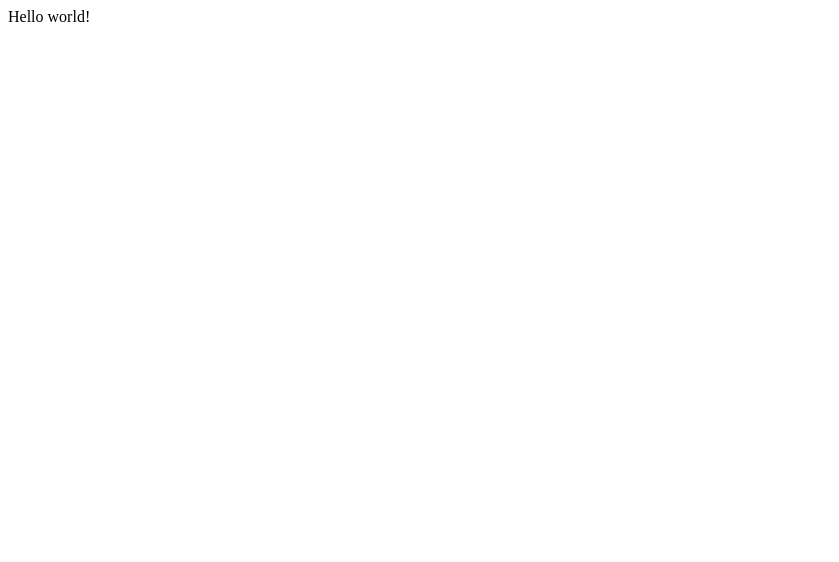
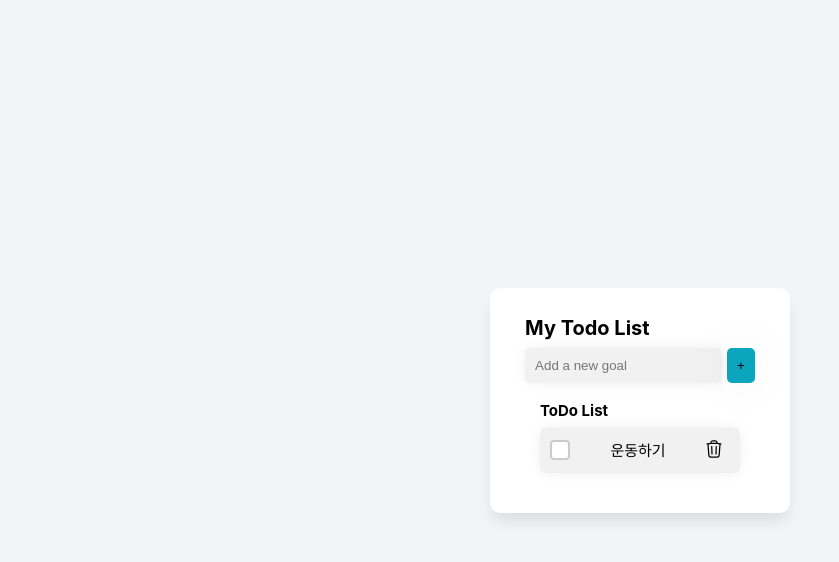
Before and after one commit to Coderchacha/TODO-APP, a React (Vite) app: page / in a window 1280 px wide. Shown: the top 562 px of the page, without its empty margins (0-839 px from the left). Built offline with nearby package versions, Linux system fonts and the light colour scheme.

Commit message:
TODO APP UI작업

```diff
--- a/package.json
+++ b/package.json
@@ -17,6 +17,7 @@
   },
   "dependencies": {
     "react": "^18.2.0",
-    "react-dom": "^18.2.0"
+    "react-dom": "^18.2.0",
+    "styled-components": "^6.0.7"
   }
 }
--- a/src/App.tsx
+++ b/src/App.tsx
@@ -1,5 +1,142 @@
 import React from 'react';
+import styled from 'styled-components';
+
+interface TodoProps {
+  checked: boolean;
+  onClick: () => void;
+}
 
 export const App = () => {
-  return <div>Hello world!</div>;
+  const [isChecked, setIsChecked] = React.useState(false);
+
+  const handleCheckboxChange = () => {
+    setIsChecked(!isChecked);
+  };
+
+  return (
+    <Background>
+      <Todo>
+        <TodoHeader>
+          <Title>My Todo List</Title>
+          <TodoInput type='text' placeholder='Add a new goal' />
+          <TodoAddBtn type='button'>+</TodoAddBtn>
+        </TodoHeader>
+
+        <ul>
+          <TodoListTitle>ToDo List</TodoListTitle>
+          <TodoList>
+            <TodoListCheckBox
+              checked={isChecked}
+              onClick={handleCheckboxChange}
+            />
+            <TodoListLabel>운동하기</TodoListLabel>
+            <TodoListDeleteBtn>
+              <TodoListDeleteBtnSvg
+                xmlns='http://www.w3.org/2000/svg'
+                viewBox='0 0 24 24'
+                stroke-width='1.5'
+                stroke='currentColor'
+                className='w-6 h-6'
+              >
+                <path
+                  stroke-linecap='round'
+                  stroke-linejoin='round'
+                  d='M14.74 9l-.346 9m-4.788 0L9.26 9m9.968-3.21c.342.052.682.107 1.022.166m-1.022-.165L18.16 19.673a2.25 2.25 0 01-2.244 2.077H8.084a2.25 2.25 0 01-2.244-2.077L4.772 5.79m14.456 0a48.108 48.108 0 00-3.478-.397m-12 .562c.34-.059.68-.114 1.022-.165m0 0a48.11 48.11 0 013.478-.397m7.5 0v-.916c0-1.18-.91-2.164-2.09-2.201a51.964 51.964 0 00-3.32 0c-1.18.037-2.09 1.022-2.09 2.201v.916m7.5 0a48.667 48.667 0 00-7.5 0'
+                />
+              </TodoListDeleteBtnSvg>
+            </TodoListDeleteBtn>
+          </TodoList>
+        </ul>
+      </Todo>
+    </Background>
+  );
 };
+
+const Background = styled.div`
+  background-color: #f3f4f6;
+  width: 100vw;
+  height: 100vh;
+  display: flex;
+  justify-content: center;
+  align-items: center;
+`;
+
+const Todo = styled.div`
+  background-color: #fff;
+  border-radius: 10px;
+  border-color: transparent;
+  box-shadow: 0px 10px 15px -3px rgba(0, 0, 0, 0.1);
+  width: 300px;
+  padding: 30px;
+  display: flex;
+  flex-direction: column;
+  justify-content: center;
+  align-items: center;
+`;
+
+const TodoHeader = styled.div`
+  margin-bottom: 20px;
+`;
+
+const TodoListTitle = styled.h2`
+  font-size: 15px;
+  margin-bottom: 10px;
+`;
+
+const Title = styled.h1`
+  font-size: 20px;
+  margin-bottom: 10px;
+`;
+
+const TodoInput = styled.input`
+  background-color: #f1f1f1;
+  border: none;
+  outline: none;
+  padding: 10px;
+  border-radius: 5px;
+  box-shadow: 0px 0px 16px -3px rgba(0, 0, 0, 0.1);
+  margin-right: 5px;
+`;
+
+const TodoAddBtn = styled.button`
+  background-color: #0ba5be;
+  padding: 10px;
+  border-radius: 5px;
+  box-shadow: 0px 0px 50px -3px rgba(0, 0, 0, 0.1);
+`;
+
+const TodoList = styled.li`
+  background-color: #f1f1f1;
+  border-radius: 5px;
+  box-shadow: 0px 0px 16px -3px rgba(0, 0, 0, 0.1);
+  width: 20rem;
+  padding: 10px;
+  display: flex;
+  justify-content: space-between;
+  align-items: center;
+  font-size: 15px;
+  margin-bottom: 10px;
+`;
+
+const TodoListCheckBox = styled.div<TodoProps>`
+  width: 20px;
+  height: 20px;
+  border: 2px solid #ccc;
+  background-color: ${(props) => (props.checked ? '#007bff' : 'white')};
+  border-radius: 4px;
+  display: inline-block;
+  vertical-align: middle;
+  margin-right: 8px;
+`;
+
+const TodoListLabel = styled.label`
+  font-size: 15px;
+`;
+
+const TodoListDeleteBtn = styled.button``;
+
+const TodoListDeleteBtnSvg = styled.svg`
+  width: 20px;
+  height: 20px;
+  fill: transparent;
+`;
--- a/src/index.tsx
+++ b/src/index.tsx
@@ -1,9 +1,11 @@
 import React from 'react';
 import ReactDOM from 'react-dom/client';
 import { App } from './App';
+import GlobalStyles from './styles/GlobalStyles';
 
 ReactDOM.createRoot(document.getElementById('root')!).render(
   <React.StrictMode>
+    <GlobalStyles />
     <App />
   </React.StrictMode>
 );
--- /dev/null
+++ b/src/styles/GlobalStyles.js
@@ -0,0 +1,42 @@
+import { createGlobalStyle } from 'styled-components';
+
+const GlobalStyles = createGlobalStyle`
+  @import url('https://fonts.googleapis.com/css2?family=Fuzzy+Bubbles:wght@400;700&family=Inter:wght@200;400;600&display=swap');
+
+    a{
+        text-decoration: none;
+        color: inherit;
+    }
+    *{
+        box-sizing: border-box;
+    }
+    html, body, div, span, h1, h2, h3, h4, h5, h6, p,
+    a, dl, dt, dd, ol, ul, li, form, label, table{
+        margin: 0;
+        padding: 0;
+        border: 0;
+        font-size: 10px;
+        vertical-align: baseline;
+    }
+    body{
+        line-height: 1;
+        font-family: 'Fuzzy Bubbles', cursive;
+        font-family: 'Inter', sans-serif;
+        background-color: #F6F9F0;
+        margin-bottom: 100px;
+    }
+    ol, ul{
+        list-style: none;
+    }
+    button {
+        border: 0;
+        background: transparent;
+        cursor: pointer;
+    }
+    input {
+      border: none;
+      outline:none;
+    }
+`;
+
+export default GlobalStyles;
```
Also changed, not shown: 1 other file (tests, documents, lock files or other folders).
